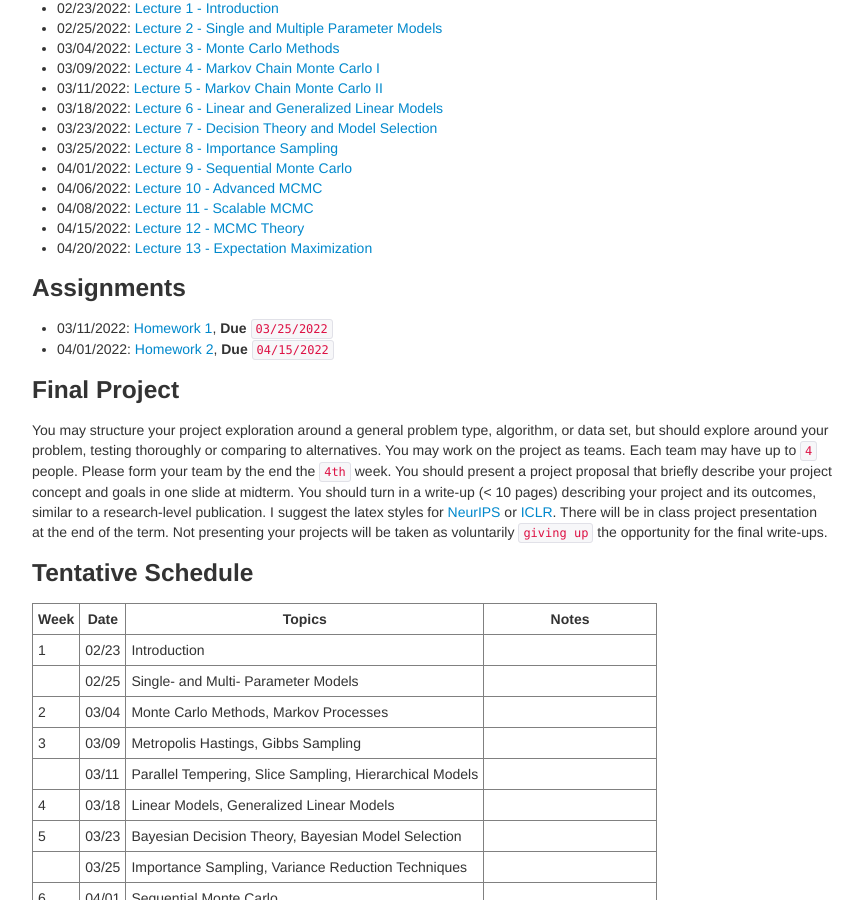
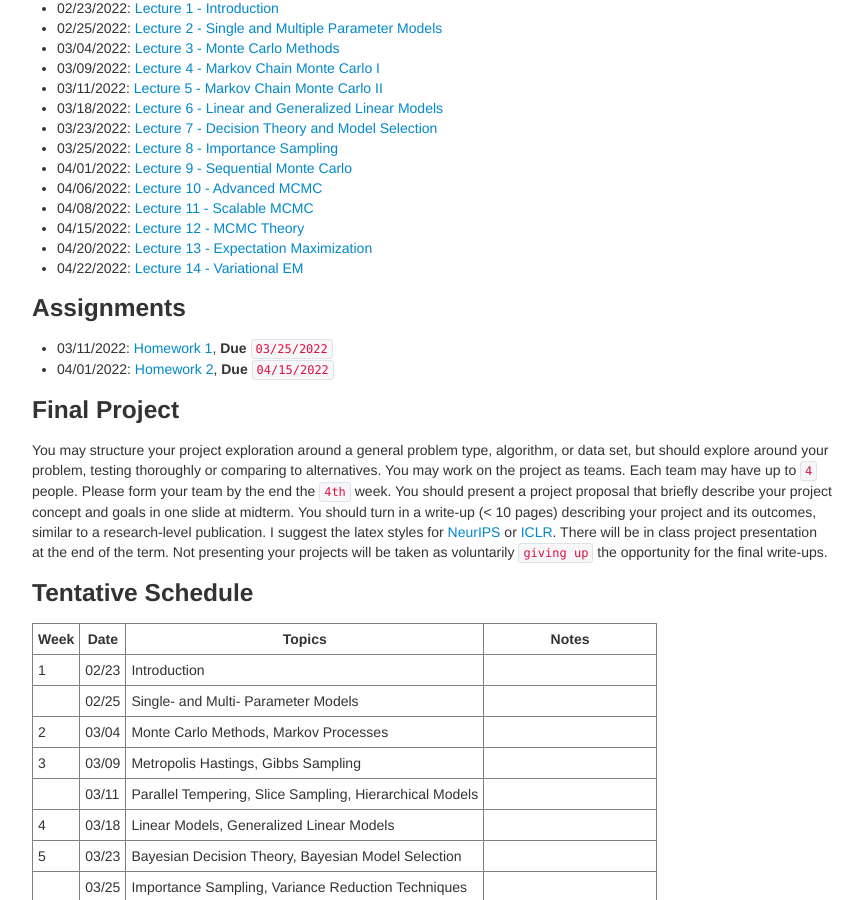
Before and after one commit to zcrabbit/zcrabbit.github.io, a Jekyll site: the page built from courses/btc-s22.md, in a window 1280 px wide and 900 px high, scrolled down 1175 px. Shown: the whole window, without its empty margins (208-1071 px from the left). Built offline with Jekyll 4.4.1, drawn with Linux system fonts in a browser that asks for light colours.

Commit message:
lecture 14 out

```diff
--- a/courses/btc-s22.md
+++ b/courses/btc-s22.md
@@ -53,6 +53,7 @@ We will use python during the course. A good Python tutorial is available at <ht
 - 04/08/2022: [Lecture 11 - Scalable MCMC]({{sites.baseurl}}/static/slides/btc_spring22/lec11.pdf)
 - 04/15/2022: [Lecture 12 - MCMC Theory]({{sites.baseurl}}/static/slides/btc_spring22/lec12.pdf)
 - 04/20/2022: [Lecture 13 - Expectation Maximization]({{sites.baseurl}}/static/slides/btc_spring22/lec13.pdf)
+- 04/22/2022: [Lecture 14 - Variational EM]({{sites.baseurl}}/static/slides/btc_spring22/lec14.pdf)
 
 
 
```
Also changed, not shown: 3 other files.
